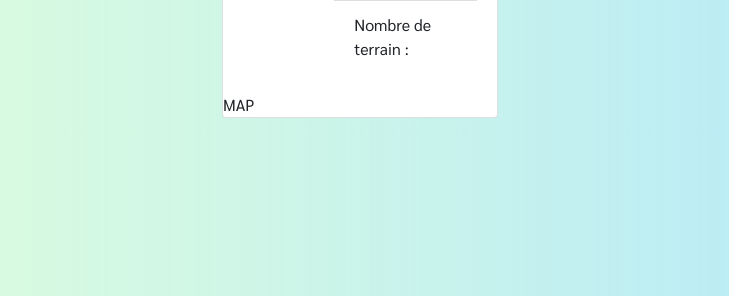
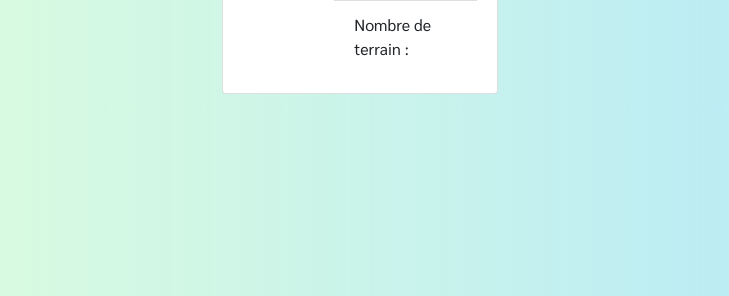
Before and after one commit to GAzerty/Projet_Web, a Django app: template app/templates/stade/read_stade.html in a window 1280 px wide. Shown: the part 504-800 px from the top of the page, without its empty margins (280-1009 px from the left). Run offline with Django 3.2, Linux system fonts and the light colour scheme; the template is opened without the code that fills it, so the values that code supplies are empty; some libraries are stand-ins or nearby versions.

Commit message:
La div pour la mape est retirée de la template read stade

```diff
--- a/app/templates/stade/read_stade.html
+++ b/app/templates/stade/read_stade.html
@@ -31,9 +31,6 @@
               </div>
             </div>
           </div>
-            <div>
-                MAP
-            </div>
         </div>
 
     </div>
```
